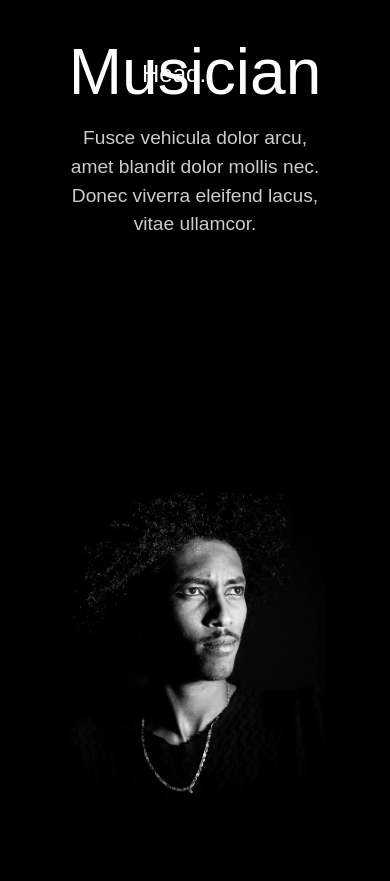
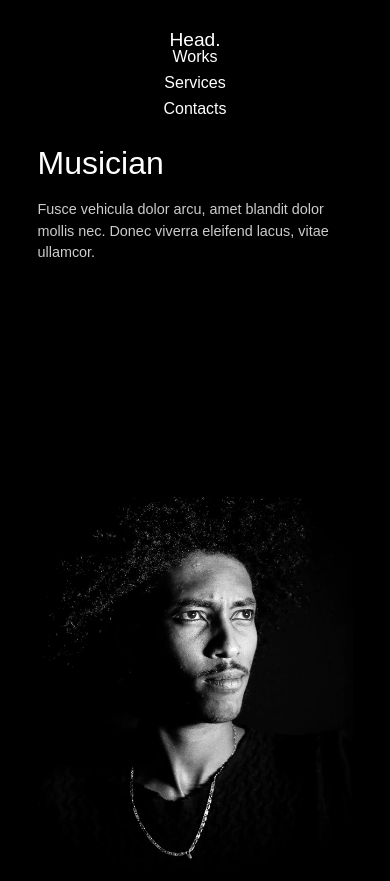
Before and after one commit to Zonkkatul/responsive-web-design, a plain HTML site: page index.html in a window 390 px wide. Before the commit the page ends 844 px from the top, so only its background shows below. Drawn offline with Linux system fonts and the light colour scheme.

Commit message:
changed layout due to absolute position problem

```diff
--- a/styles/index.css
+++ b/styles/index.css
@@ -9,137 +9,167 @@ body {
     background-color: #000000;
     color: #fff;
     height: 100vh;
+    max-width: 1200px;
+    width: 100%;
+    margin: 0 auto;
+    padding: 20px;
 }
 
+
 header {
-    padding: 20px 50px;
     display: flex;
     justify-content: space-between;
     align-items: center;
-    position: relative;
-    font-weight: 100;
+    padding: 20px;
+}
 
 .logo {
     font-size: 1.5rem;
     font-weight: 100;
-        position: absolute;
-        left: 142px;
-        top: 62px;
+    margin-right: auto;
 }
 
+
 .nav-menu {
-        position: absolute;
-        left: 310px;
-        top: 69px;
     font-weight: 100;
+}
 
-        ul {
+.nav-menu ul {
     display: flex;
     justify-content: center;
+}
 
-            li {
+.nav-menu ul li {
     margin-left: 20px;
+}
 
-                a:hover {
-                    color: rgb(4, 13, 141);
+.nav-menu ul li a {
+    color: white;
     text-decoration: none;
     font-size: 16px;
     font-weight: 100;
 }
+
+/* Hover effect */
+.nav-menu ul li a:hover {
+    color: rgb(4, 13, 141);
+    text-decoration: none;
 }
-        }
-    }
-}
-
 
 
 .hero {
     display: flex;
     justify-content: space-between;
     align-items: center;
-    height: calc(100vh - 80px);
+    height: calc(100vh - 100px);
     padding: 0 50px;
+    flex-direction: row;
+    flex-wrap: wrap;
+}
 
 .hero-text {
-        max-width: 45%;
-        width: 416px;
-        height: 44px;
+    width: 45%;
+    text-align: left;
+}
 
-        h1 {
-            font-size: 4rem;
+.hero-text h1 {
+    font-size: 3.5rem;
     margin-bottom: 20px;
 }
 
-        p {
+.hero-text p {
     font-size: 1.2rem;
     line-height: 1.5;
     color: #ccc;
 }
+
+.hero-image {
+    width: 45%;
 }
 
-    .hero-image {
-        max-width: 45%;
-
-        img {
+.hero-image img {
+    width: 100%;
     max-width: 100%;
     height: auto;
     border-radius: 10px;
     filter: grayscale(100%);
     object-fit: cover;
 }
-    }
-}
 
-/* Responsive design part */
 @media (max-width: 1024px) {
     .hero {
         flex-direction: column;
+        padding: 20px 10px;
         text-align: center;
+    }
 
     .hero-text {
+        width: 100%;
         max-width: 90%;
         margin-bottom: 20px;
     }
 
     .hero-image {
+        width: 100%;
         max-width: 90%;
     }
+
+    header {
+        flex-direction: column;
+        text-align: center;
     }
 }
 
+
+
+
 @media (max-width: 768px) {
-    .hero-text {
-        h1 {
+    .hero-text h1 {
         font-size: 2.5rem;
     }
 
-        p {
+    .hero-text p {
         font-size: 1rem;
     }
+
+    .nav-menu ul {
+        flex-direction: column;
+        align-items: center;
+    }
+
+    .nav-menu ul li {
+        margin-left: 0;
+        margin-bottom: 10px;
+    }
+
+    .hero {
+        padding: 10px 0;
     }
 }
 
-@media (max-width: 768px) {
+
+
+
+@media (max-width: 480px) {
+
+    .hero-text h1 {
+        font-size: 2rem;
+    }
+
+    .hero-text p {
+        font-size: 0.9rem;
+    }
+
     header {
-        .nav-menu {
-            position: static;
-            width: 100%;
+        padding: 10px 0;
+    }
 
-            ul {
-                flex-direction: column;
-                align-items: center;
-                display: none;
-                background-color: #000;
-                padding: 10px;
-                width: 100%;
-                position: absolute;
-                top: 70px;
-                left: 0;
+    .logo {
+        font-size: 1.2rem;
+    }
 
-                li {
-                    margin: 10px 0;
+    .hero-image img {
+        border-radius: 5px;
+
     }
 }
-        }
-    }
-}
```
Lines whose indentation alone changed are shown as unchanged.
